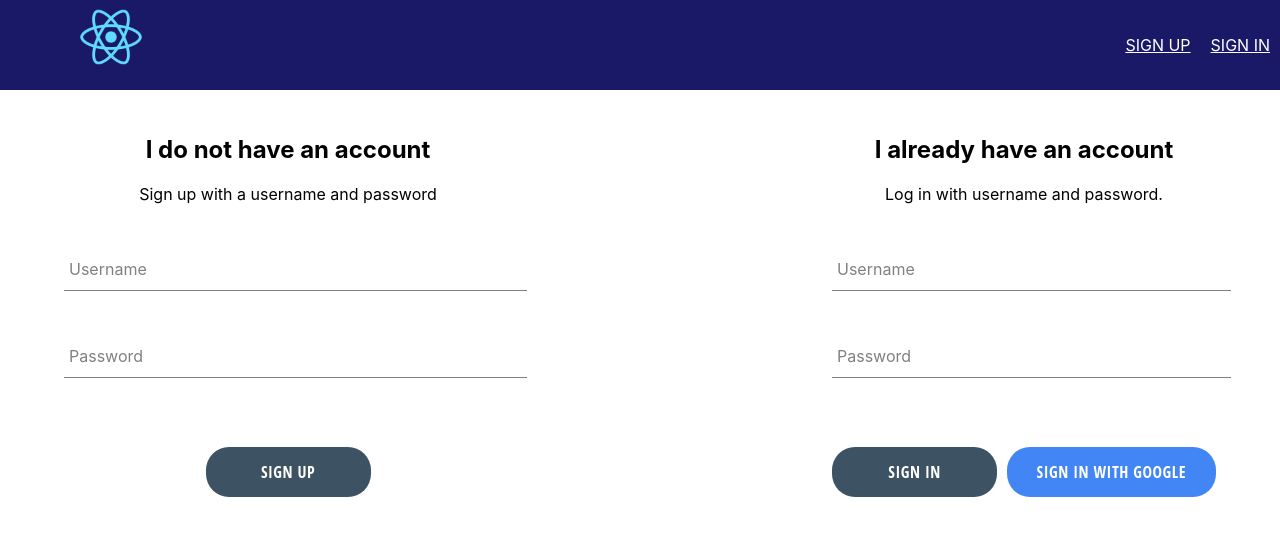
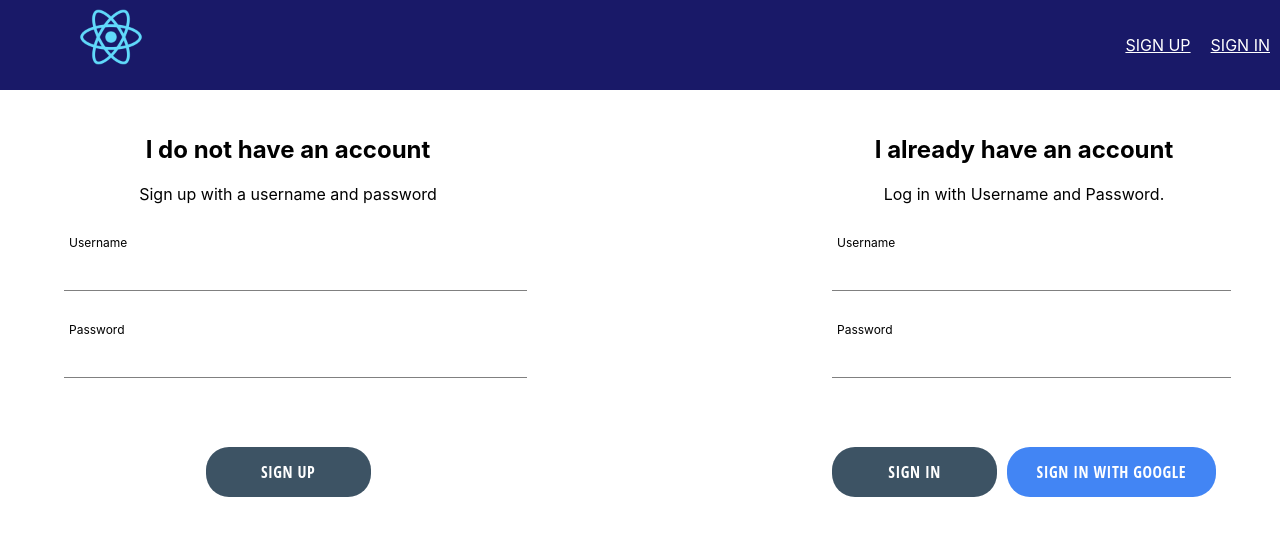
Before and after one commit to evoingram/Front-End, a React (Create React App) app in the folder prisoner-skills-2/: page / in a window 1280 px wide. Shown: the top 536 px of the page. Built offline with nearby package versions, Linux system fonts and the light colour scheme.

Commit message:
added input functionality to signup form

```diff
--- a/prisoner-skills-2/src/components/form-input/FormInput.jsx
+++ b/prisoner-skills-2/src/components/form-input/FormInput.jsx
@@ -7,7 +7,7 @@ const FormInput = ({ handleChange, label, ...otherProps }) => (
         <input className="form-input" onChange={handleChange} {...otherProps} />
         {label ? (
             <label
-            className={`${otherProps.value.length ? 'shrink' : ""} form-input-label`}
+            className={true ? 'form-input-label shrink' : ""}
             >
                 {label}
             </label>
--- a/prisoner-skills-2/src/components/signin/SignIn.jsx
+++ b/prisoner-skills-2/src/components/signin/SignIn.jsx
@@ -24,14 +24,14 @@ class SignIn extends Component {
     handleChange = event => {
         const { value, username } = event.target;
 
-        this.setState({ [username]: value })
+        this.setState({ ...this.state, [event.target.name]: value });
     }
 
     render() {
         return(
             <div className="log-in">
                 <h2>I already have an account</h2>
-                <span>Log in with username and password.</span>
+                <span>Log in with Username and Password.</span>
 
                 <form onSubmit={this.handleSubmit}>
                     <FormInput
--- a/prisoner-skills-2/src/components/signup/SignUp.jsx
+++ b/prisoner-skills-2/src/components/signup/SignUp.jsx
@@ -2,7 +2,7 @@ import React, { Component } from 'react';
 import FormInput from '../form-input/FormInput';
 import CustomButton from "../custom-button/CustomButton";
 import "./sign-up.scss";
-// import { auth, createUserProfileDocument } from '../../firebase/firebase.utils';
+import { auth, createUserProfileDocument } from '../../firebase/firebase.utils';
 
 
 class SignUp extends Component {
@@ -21,36 +21,37 @@ class SignUp extends Component {
 
     handleSubmit = async event => {
         event.preventDefault();
+        console.log(this.state);
 
-        // const { name, email, prison, role, password, confirmPassword } = this.state;
+        const { username, password } = this.state;
 
-        // if(password !== confirmPassword) {
-        //     alert("passwords dont't match");
-        //     return;
-        // }
+        if(password !== password) {
+            alert("passwords dont't match");
+            return;
+        }
 
-        // try {
-        //    const { user } = await auth.createUserWithEmailAndPassword(email, password);
+        try {
+           const { user } = await auth.createUserWithEmailAndPassword(username, password);
 
-        //    await createUserProfileDocument(user, { name, prison, role });
+           await createUserProfileDocument(user, { username });
 
-        //    this.setState({
-        //     displayName: "",
-        //     email: "",
-        //     prison: "",
-        //     role: "",
-        //     password: "",
-        //     confirmPassword: ""
-        //    });
-        // } catch (error) {
-        //     console.log(error);
-        // }
+           this.setState({
+            username: "",
+            // email: "",
+            // prison: "",
+            // role: "",
+            password: "",
+            // confirmPassword: ""
+           });
+        } catch (error) {
+            console.log(error);
+        }
     };
 
     handleChange = event => {
         const { username, value } = event.target;
 
-        this.setState({ [username]: value });
+        this.setState({ ...this.state, [event.target.name]: value });
     }
 
     render() {
@@ -63,7 +64,6 @@ class SignUp extends Component {
                     <FormInput
                         type="text"
                         name="username"
-                        value={username}
                         onChange={this.handleChange}
                         label="Username"
                         required
```
